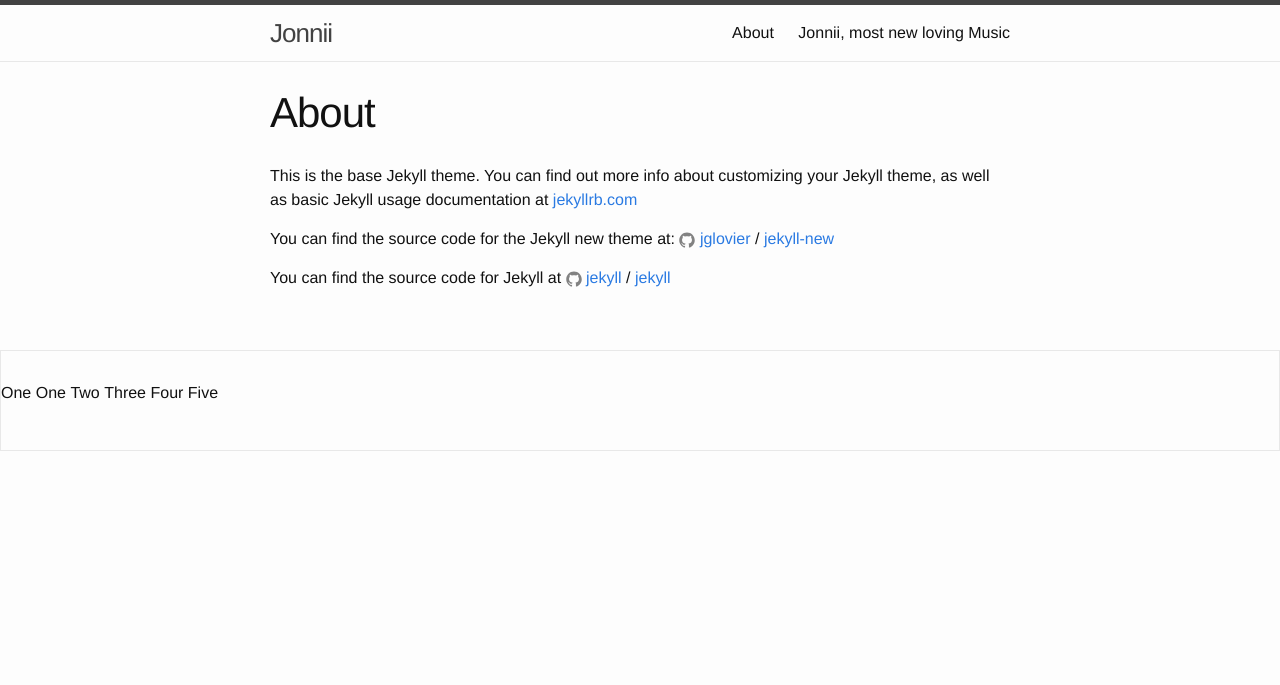
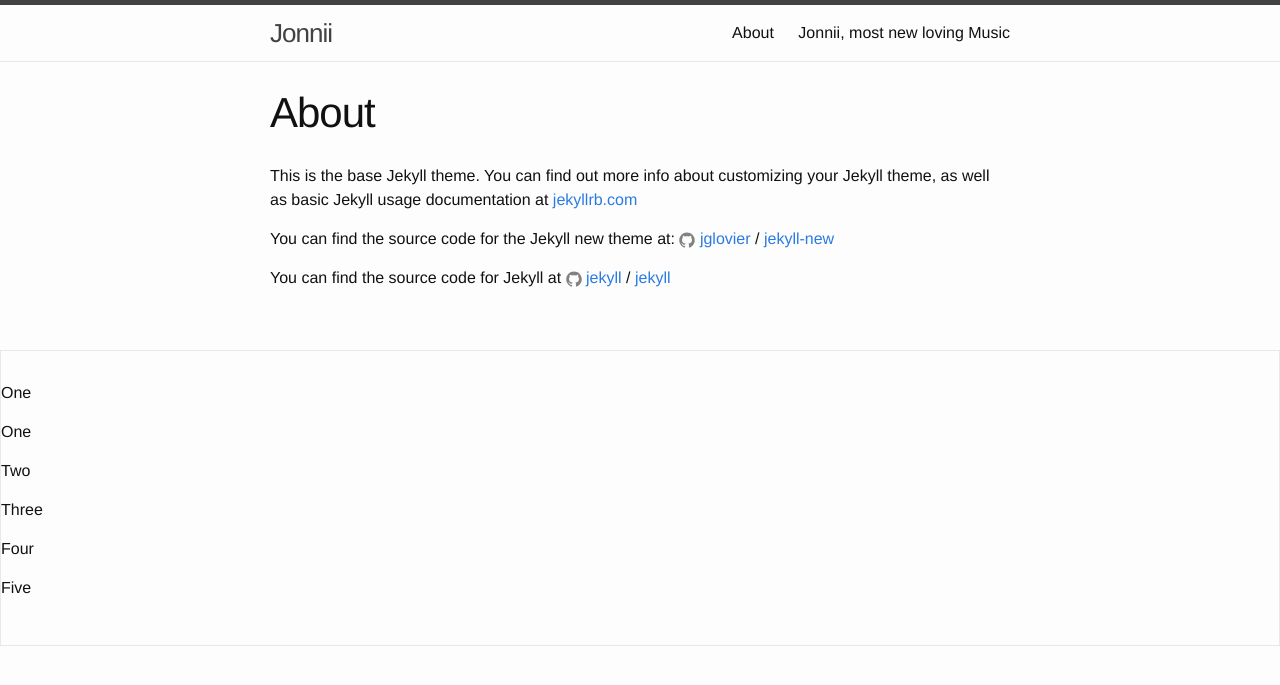
Before and after one commit to ValleHD/ValleHD.github.io, a Jekyll site: the page built from about.md, in a window 1280 px wide. Shown: the top 685 px of the page. Built offline with Jekyll 4.4.1, drawn with Linux system fonts in a browser that asks for light colours.

Commit message:
Update footer.html

```diff
--- a/_includes/footer.html
+++ b/_includes/footer.html
@@ -1,33 +1,27 @@
 <footer class="site-footer">
 
-  <div class = "SM-Footer">
-
-  <div class ="Icon">
+  <div class ="icon">
     <h4> One </h4>
   </div>
 
-  <div class ="Icon">
+  <div class ="icon">
     <h4> One </h4>
   </div>
 
-  <div class ="Icon">
+  <div class ="icon">
     <h4> Two </h4>
   </div>
 
-  <div class ="Icon">
+  <div class ="icon">
     <h4> Three </h4>
   </div>
 
-  <div class ="Icon">
+  <div class ="icon">
     <h4> Four </h4>
   </div>
 
-  <div class ="Icon">
+  <div class ="icon">
     <h4> Five </h4>
   </div>
 
-  </div>
-
-
-
 </footer>
```
